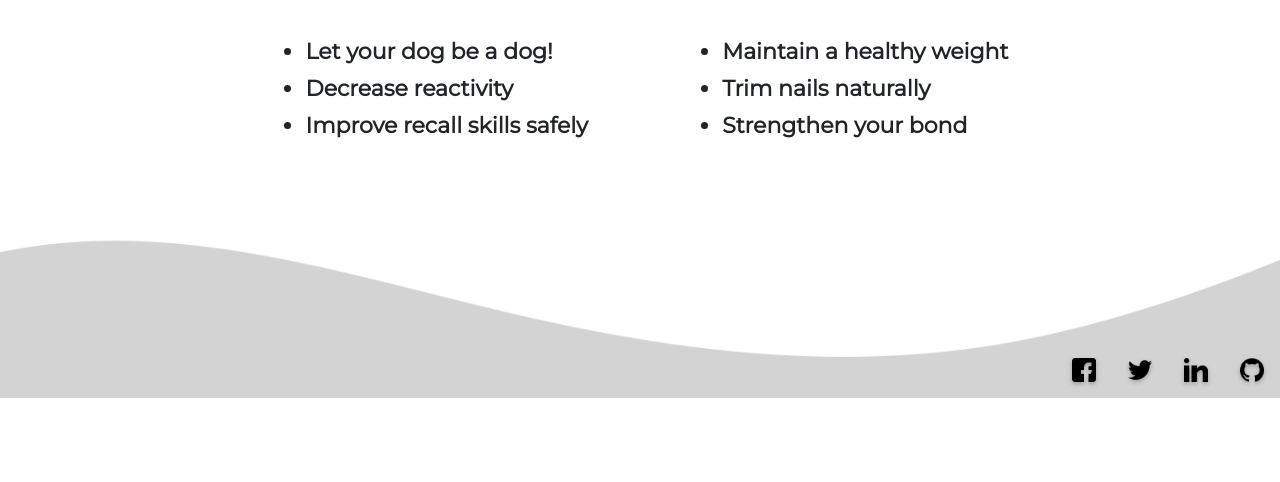
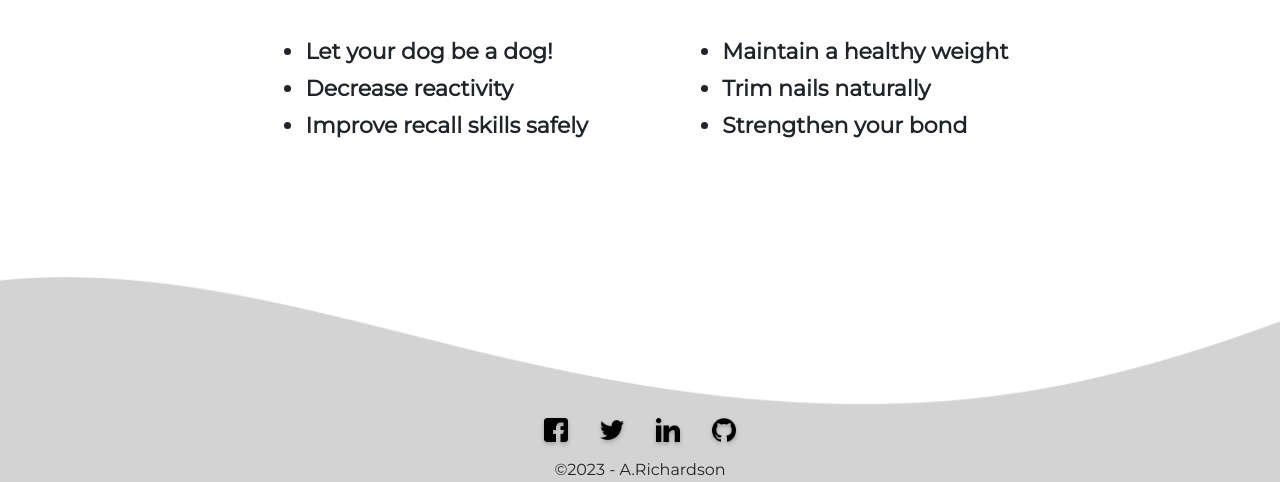
Before and after one commit to amylour/FreeFido_v2, a Django app: page / in a window 1280 px wide. Shown: the part 3979-4461 px from the top of the page. Before the commit the page ends 4377 px from the top, so only its background shows below. Run offline with Django 3.2, Linux system fonts and the light colour scheme; parts of the project's set-up code (start-up, migrations or seed data) failed here and were passed over; some libraries are stand-ins or nearby versions.

Commit message:
edit: footer info and style

```diff
--- a/static/css/base.css
+++ b/static/css/base.css
@@ -147,7 +147,7 @@ footer {
     background-size: cover;
     background-position: center;
     background-repeat: no-repeat;
-    padding-top: 140px;
+    padding-top: 200px;
     display: flex;
     justify-content: flex-end;
 }
@@ -168,7 +168,7 @@ footer {
 .social {
     display: flex;
     flex-direction: row;
-    justify-content: flex-end;
+    justify-content: center;
     align-items: center;
 }
 
@@ -1003,10 +1003,6 @@ tr {
 
 /* tablet/large mobile media queries */
 @media (max-width: 767.98px) {
-    .footer-bg {
-        justify-content: center;
-    }
-
     .social-icon {
         height: 1.25rem;
         margin: .75rem;
--- a/templates/includes/footer.html
+++ b/templates/includes/footer.html
@@ -1,20 +1,23 @@
 {% load static %}
 <footer>
     <div class="w-100 footer-bg">
+        <div class="col text-center">
         <!-- Social Media links -->
         <div class="social">
-            <a href="" target="blank" rel="noopener" aria-label="Facebook-opens in a new tab">
+            <a href="https://www.facebook.com/" target="blank" rel="noopener" aria-label="Facebook-opens in a new tab">
                 <img src="{% static 'icons/facebook.png' %}" alt="Facebook Icon" class="social-icon">
             </a>
-            <a href="" target="blank" rel="noopener" aria-label="Twitter-opens in a new tab">
+            <a href="https://twitter.com/home" target="blank" rel="noopener" aria-label="Twitter-opens in a new tab">
                 <img src="{% static 'icons/twitter.png' %}" alt="Twitter Icon" class="social-icon">
             </a>
-            <a href="" target="blank" rel="noopener" aria-label="LinkedIn-opens in a new tab">
+            <a href="https://www.linkedin.com/in/amy-richardson-dev/" target="blank" rel="noopener" aria-label="LinkedIn-opens in a new tab">
                 <img src="{% static 'icons/linkedin.png' %}" alt="LinkedIn Icon" class="social-icon">
             </a>
-            <a href="" target="blank" rel="noopener" aria-label="Github-opens in a new tab">
+            <a href="https://github.com/amylour" target="blank" rel="noopener" aria-label="Github-opens in a new tab">
                 <img src="{% static 'icons/github.png' %}" alt="Github Icon" class="social-icon">
             </a>
         </div>
+        <div class="text-center fs5">&copy;2023 - A.Richardson</div>
+        </div>
     </div>
 </footer>
```
